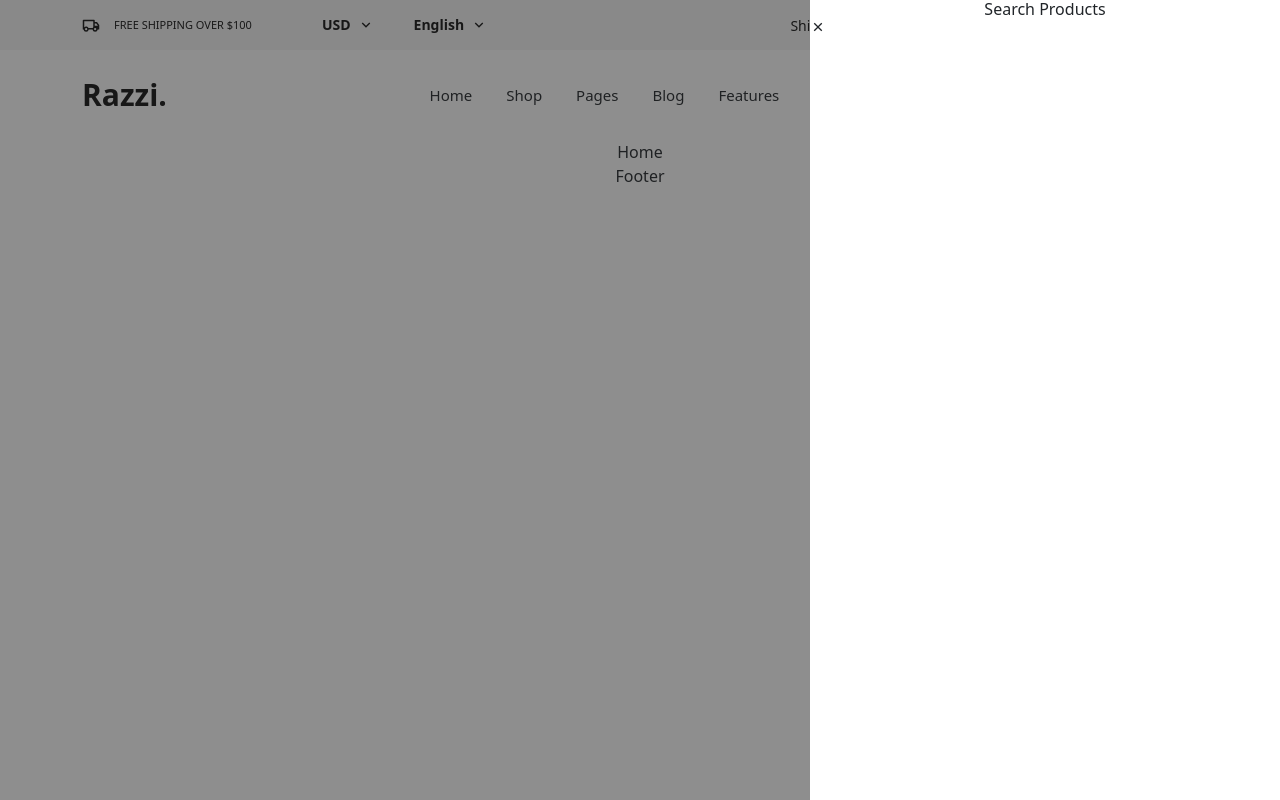
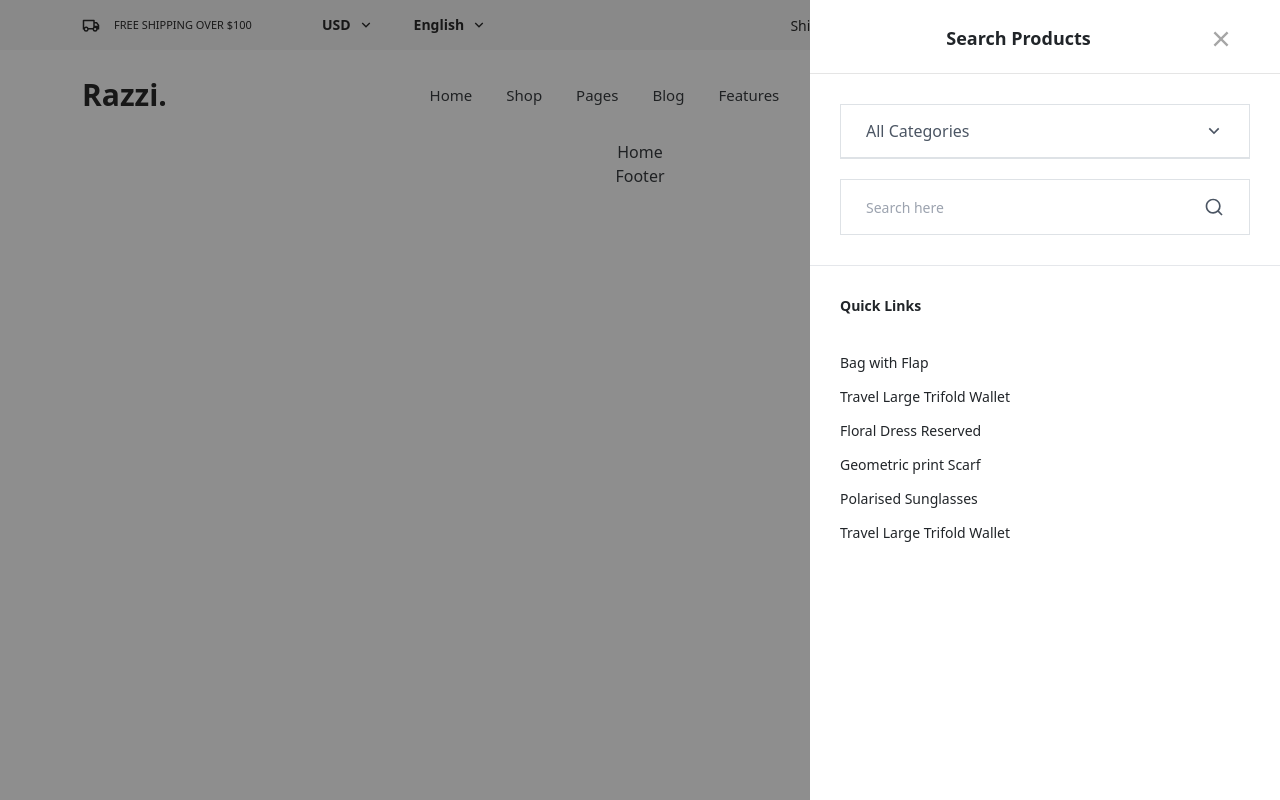
Before and after one commit to tuanyh11/ec-app, a React (Create React App) app: page /home in a window 1280 px wide. Both pictures are taken after a click on the item 1061 px from the left and 95 px from the top of the page. Built offline with nearby package versions, Linux system fonts and the light colour scheme.

Commit message:
make authPanel make searchPanel

```diff
--- a/src/components/UI/Pannel/AuthPanel.jsx
+++ b/src/components/UI/Pannel/AuthPanel.jsx
@@ -1,8 +1,55 @@
 import React from 'react'
+import {RiEyeLine, RiFacebookCircleLine, RiGoogleLine} from 'react-icons/ri'
 
 const AuthPanel = () => {
   return (
-    <div>AuthPanel</div>
+    <div className='p-[30px_50px]'>
+      <form action="">
+        {/* input user */}
+        <div className='mb-[20px]'>
+          <input className='w-full p-[15px_20px] outline-0 border border-[#cccccc] text-sm' placeholder='Username'  type="text" />
+        </div>
+        <div className='mb-[20px] relative'>
+          <input className='w-full p-[15px_20px] outline-0 border border-[#cccccc] text-sm' placeholder='Password' type="password" />
+          <button type='button' className='absolute top-[50%] right-[20px] translate-y-[-50%] group'>
+            <RiEyeLine className='w-5 h-5 opacity-70 group-hover:!opacity-100 transition'  />
+          </button>
+        </div>
+        {/* end input user */}
+
+        {/* password actions */}
+        <div className='flex items-center justify-between mb-[25px]' >
+          <div className='flex items-center '>
+            <input type="checkbox" className='mr-[12px]' />
+            <p className='text-sm text-[#1f1f1f] font-medium'>Remember me</p>
+          </div>
+          <p className='text-sm text-[#1f1f1f] font-medium afterStyle hover:after:bg-[#111111] hover:after:w-full hover:after:opacity-100'>Lost your password?</p>
+        </div>
+        {/* end password action */}
+
+        {/* auth action */}
+        <div>
+          <button>Sign in</button>
+        </div>
+        <div>
+          <button>Create An Acount</button>
+        </div>
+        {/* auth action */}
+
+        {/* social login */}
+        <div>
+          <button>
+            <RiFacebookCircleLine/>
+            facebook
+          </button>
+          <button>
+            <RiGoogleLine/>
+            google
+          </button>
+        </div>
+        {/* end social login */}
+      </form>
+    </div>
   )
 }
 
--- a/src/components/UI/Pannel/Heading.jsx
+++ b/src/components/UI/Pannel/Heading.jsx
@@ -3,9 +3,9 @@ import {RiCloseLine} from 'react-icons/ri'
 
 const Heading = ({title, handleClosePanel}) => {
   return (
-    <div>
-        <h1>{title}</h1>
-        <RiCloseLine onClick={ handleClosePanel}/>
+    <div className='p-[25px_45px_20px_20px] flex items-center justify-center border-b-[1px] border-solid border-[#e5e5e5] '>
+        <h1 className='text-[18px] font-semibold flex-1 '>{title}</h1>
+        <RiCloseLine className='h-[28px] w-[28px] cursor-pointer text-[#a6a6a6]'  onClick={ handleClosePanel}/>
     </div>
   )
 }
--- a/src/components/UI/Pannel/Pannel.jsx
+++ b/src/components/UI/Pannel/Pannel.jsx
@@ -3,6 +3,7 @@ import Heading from './Heading'
 import AuthPanel from './AuthPanel'
 import WishlistPanel from './WishlistPanel'
 import CartPanel from './CartPanel'
+import SearchPanel from './SearchPanel'
 
 const Pannel = ({title = '', action = '', handleClosePanel = () => {}, isTurnOn = false}) => {
 
@@ -10,14 +11,18 @@ const Pannel = ({title = '', action = '', handleClosePanel = () => {}, isTurnOn
     if(action && action === 'cart') return <CartPanel/>
     if(action && action === 'wishlist') return <WishlistPanel/>
     if(action && action === 'auth') return <AuthPanel/>
+    if(action && action === 'search') return <SearchPanel/>
   }
+
+  const Template = GetTemplatePanel()
+
 
   return (
     <div className={`panel absolute top-0 right-0 max-w-full h-full transition-[transform]  ease-in duration-700 w-[470px] bg-white z-[999999999]  ${isTurnOn ? '!transform-none': 'translate-x-[100%]'}`}>
       <div>
         <Heading title={title} handleClosePanel={handleClosePanel}/>
-        <div>
-          {GetTemplatePanel()}
+        <div >
+          {Template}
         </div>
       </div>
     </div>
--- /dev/null
+++ b/src/components/UI/Pannel/SearchPanel.jsx
@@ -0,0 +1,148 @@
+import { data } from 'autoprefixer'
+import { Children, useState } from 'react'
+import { RiArrowDownSLine, RiSearchLine } from 'react-icons/ri'
+import { Link } from 'react-router-dom'
+
+const categories = [
+  {
+    id: 'uy3jbhs',
+    parentId: null,
+    name: 'kids',
+  },
+  {
+    id: 'uy3jbhx',
+    parentId: 'uy3jbhs',
+    name: 'coat',
+  },
+  {
+    id: 'uy3jbgb',
+    parentId: 'uy3jbhs',
+    name: 'hoodi',
+  },
+  {
+    id: 'uy3jbhxs',
+    parentId: null,
+    name: 'womens',
+  },
+  {
+    id: 'uy3jbxx',
+    parentId: 'uy3jbhs',
+    name: 'Hats',
+  },
+  {
+    id: 'uy3jb24',
+    parentId: 'uy3jbhxs',
+    name: 'shoes',
+  },
+  {
+    id: 'uy3jbhxs2',
+    parentId: null,
+    name: 'mens',
+  },
+
+]
+
+const quickLinks = [
+  {
+    path: '/',
+    name: 'Bag with Flap'
+  },
+  {
+    path: '/',
+    name: 'Travel Large Trifold Wallet'
+  },
+  {
+    path: '/',
+    name: 'Floral Dress Reserved'
+  },
+  {
+    path: '/',
+    name: 'Geometric print Scarf'
+  },
+  {
+    path: '/',
+    name: 'Polarised Sunglasses'
+  },
+  {
+    path: '/',
+    name: 'Travel Large Trifold Wallet'
+  }
+]
+
+const SearchPanel = () => {
+  const [text, setText] = useState('All Categories')
+
+  const [openSelect, setOpenselect] = useState(false)
+
+  const handleSetValue = (text) => {
+    setText(text)
+    setOpenselect(false)
+  }
+
+
+
+  const rootCategories = categories.filter((item) => item.parentId === null)
+
+  const getChilCategory = (id) => {
+    return categories.filter((item) => item.parentId === id)
+  }
+
+
+  const Category = ({data, childrenCate, handleSelect, isChir}) => {
+    return <div value={data.name} onClick={(e) => {e.stopPropagation(); handleSelect(data.name)}}  className={` cursor-pointer ${!isChir ? 'text-start capitalize text-slate-900': 'block ml-[15px]'}`}>
+      {data.name}
+      {childrenCate.map((item) =>
+        <Category handleSelect={handleSelect} key={item.id} data={item} childrenCate={[]} isChir={true}  />
+      )}
+    </div>
+  }
+
+  return (
+    <div className='p-[30px]'>
+      <form action="">
+        <div>
+
+          {/* select opition */}
+          <div className='mb-[20px]'>
+            <div onClick={() => setOpenselect(!openSelect)} className='cursor-pointer p-[12px_25px] flex items-center justify-between border border-solid min-h-[42px] text-base' >
+              <h1 className=' text-gray-600 leading-7' >{text}</h1>
+              <RiArrowDownSLine className={`${openSelect ? "rotate-[180deg]" : ''} transition w-[20px] h-[20px] text-gray-600`} />
+            </div>
+            <div className={`p-[0_25px] border-[#1111] !border-t-[0px] border border-solid  overflow-y-scroll transition-all duration-300 ease ${openSelect ? 'max-h-[460px]' : 'max-h-[0]'} `}>
+              <div onClick={() => handleSetValue('All Categories')}  className='text-start cursor-pointer'>
+                All Categoris
+              </div>
+              {rootCategories.map((item) => (
+                <Category key={item.id} data={item} handleSelect={handleSetValue}   childrenCate={getChilCategory(item.id)}/>
+              ))}
+            </div>
+          </div>
+          {/* end select option */}
+
+            {/* input search */}
+          <div className='flex items-center border relative'>
+            <input type="text" className="text-sm h-[54px] pr-[42px] p-[12px_25px] w-full outline-0 " placeholder='Search here'  />
+            <button className='absolute top-[50%] right-[25px]  translate-y-[-50%]'>
+              <RiSearchLine className='w-[20px] h-[20px] text-gray-600'/>
+            </button>
+          </div>
+          {/* end input search */}
+
+          {/* quick link */}
+          <div className='mt-[30px] '>
+            <h1 className='border-t-[1px] p-[30px] m-[0_-30px] text-start text-sm font-semibold'>Quick Links</h1>
+            <ul>
+                {quickLinks.map((item, i) => (
+                  <li className='text-start p-[7px_0] text-sm ' key={i}>
+                    <Link to={item.path}>{item.name}</Link>
+                  </li>
+                ))}
+            </ul>
+          </div>
+        </div>
+      </form>
+    </div>
+  )
+}
+
+export default SearchPanel
--- a/src/index.css
+++ b/src/index.css
@@ -9,15 +9,15 @@
     }
     .test {
         @apply hidden animate-fadeIn
+    },
+    .afterStyle::after {
+        @apply content-[""] absolute bottom-[-2px] left-0 right-0 w-0 h-[1px] opacity-0 transition duration-500 ease-in
     }
 }
 
 
 
 
-div {
-
-}
 
 .panel {
     position: absolute;
```
Also changed, not shown: src/components/Common/Topbar.jsx (indentation only).
